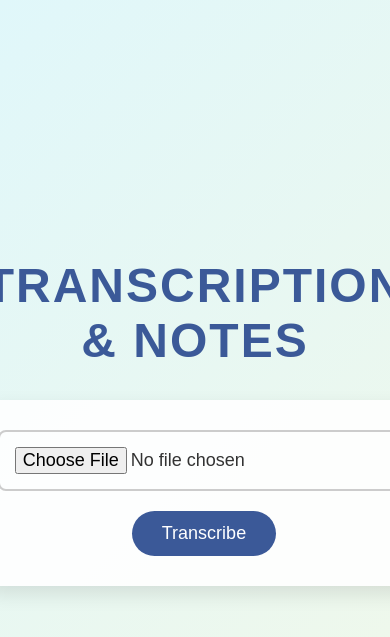
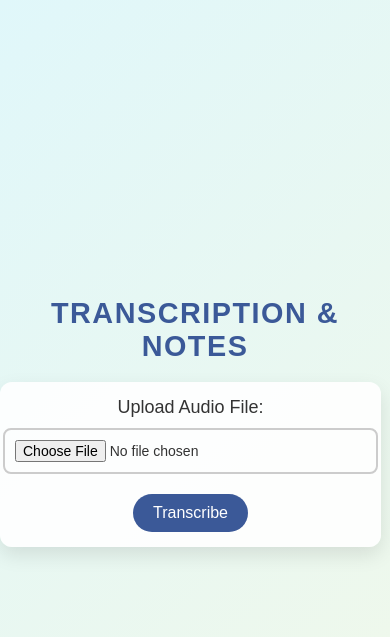
Before and after one commit to Akash2king/Meeting_Notes_Generator, a Flask app: page / in a window 390 px wide; the page is wider, and only the part inside the window is pictured. Shown: the top 637 px of that part. Run offline with Flask 2, Linux system fonts and the light colour scheme.

Commit message:
UI updated

```diff
--- a/templates/index.html
+++ b/templates/index.html
@@ -21,7 +21,7 @@
             text-align: center;
             margin-top: 0;
             color: #3b5998;
-            font-size: 3em;
+            font-size: 2.5em;
             text-transform: uppercase;
             letter-spacing: 2px;
         }
@@ -32,18 +32,23 @@
             flex-direction: column;
             align-items: center;
             background-color: rgba(255, 255, 255, 0.9);
-            padding: 30px;
+            padding: 20px;
             border-radius: 12px;
             box-shadow: 0 8px 20px rgba(0, 0, 0, 0.1);
+            width: 100%;
+            max-width: 500px;
+        }
+        label {
+            font-size: 18px;
+            margin-bottom: 10px;
         }
         input[type="file"] {
-            padding: 15px;
+            padding: 10px;
             width: 100%;
-            max-width: 400px;
             margin-bottom: 20px;
             border: 2px solid #ccc;
             border-radius: 8px;
-            font-size: 18px;
+            font-size: 16px;
             transition: border-color 0.3s ease;
         }
         input[type="file"]:focus {
@@ -83,11 +88,25 @@
 
         /* Responsive Design */
         @media (max-width: 768px) {
+            h1 {
+                font-size: 2em;
+                letter-spacing: 1.5px;
+            }
             form {
                 width: 90%;
+                padding: 15px;
             }
             input[type="file"] {
-                width: 100%;
+                font-size: 14px;
+            }
+        }
+        @media (max-width: 480px) {
+            h1 {
+                font-size: 1.8em;
+            }
+            button {
+                font-size: 16px;
+                padding: 10px 20px;
             }
         }
     </style>
@@ -97,7 +116,8 @@
         <h1>Transcription & Notes</h1>
 
         <form id="transcription-form" action="/transcribe" method="post" enctype="multipart/form-data" onsubmit="showLoader()">
-            <input type="file" name="audio_file" accept="audio/*" required>
+            <label for="audio-file">Upload Audio File:</label>
+            <input type="file" id="audio-file" name="audio_file" accept="audio/*" required>
             <button type="submit">Transcribe</button>
         </form>
 
```
Also changed, not shown: templates/result.html (+45 -6 lines).
